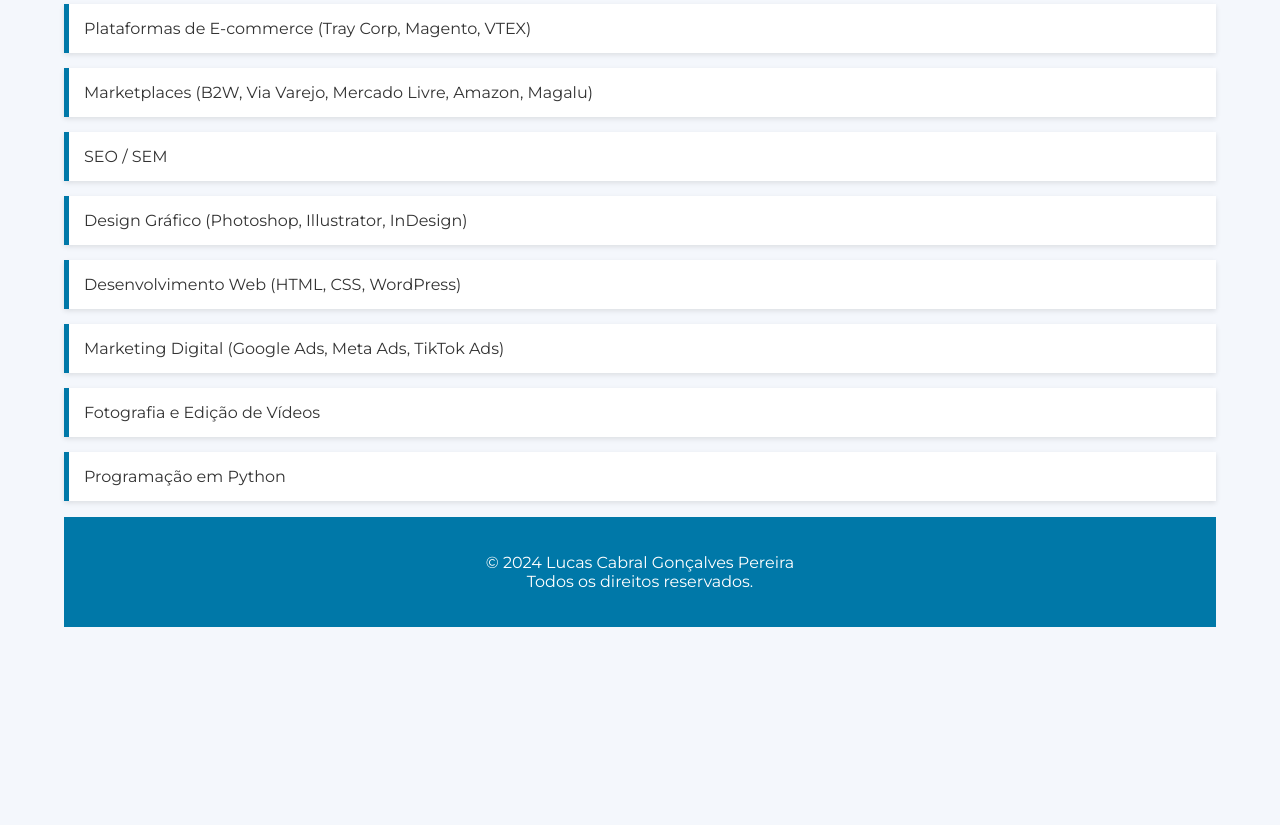
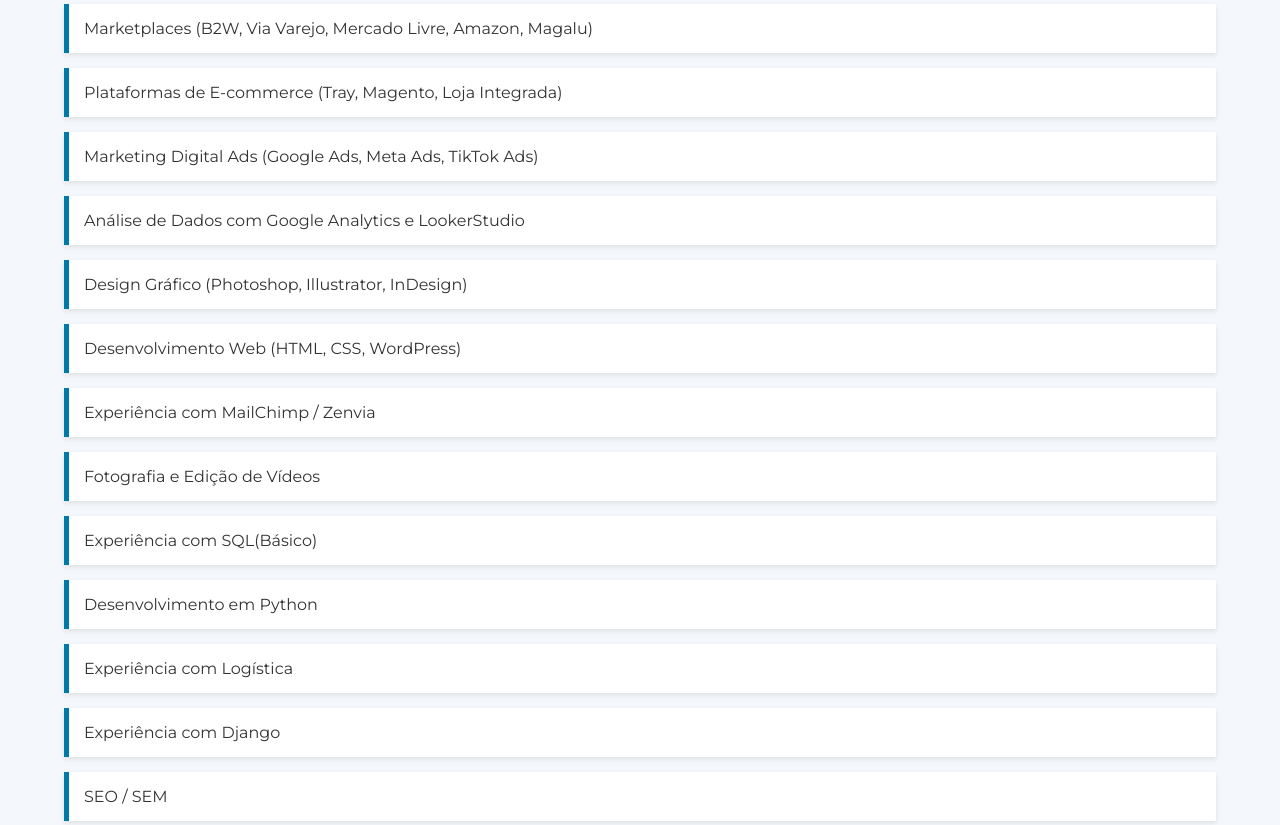
Before and after one commit to thecabrall/cabrall.github.io, a plain HTML site: page index.html in a window 1280 px wide. Shown: the part 1820-2645 px from the top of the page. Before the commit the page ends 2477 px from the top, so only its background shows below. Drawn offline with Linux system fonts and the light colour scheme.

Commit message:
Update index.html

```diff
--- a/index.html
+++ b/index.html
@@ -328,14 +328,19 @@
         <section class="skills">
             <h2 class="section-title">Principais Competências</h2>
             <ul>
-                <li>Plataformas de E-commerce (Tray Corp, Magento, VTEX)</li>
                 <li>Marketplaces (B2W, Via Varejo, Mercado Livre, Amazon, Magalu)</li>
-                <li>SEO / SEM</li>
+                <li>Plataformas de E-commerce (Tray, Magento, Loja Integrada)</li>
+                <li>Marketing Digital Ads (Google Ads, Meta Ads, TikTok Ads)</li>
+                <li>Análise de Dados com Google Analytics e LookerStudio</li>
                 <li>Design Gráfico (Photoshop, Illustrator, InDesign)</li>
                 <li>Desenvolvimento Web (HTML, CSS, WordPress)</li>
-                <li>Marketing Digital (Google Ads, Meta Ads, TikTok Ads)</li>
+                <li>Experiência com MailChimp / Zenvia</li>
                 <li>Fotografia e Edição de Vídeos</li>
-                <li>Programação em Python</li>
+                <li>Experiência com SQL(Básico)</li>
+                <li>Desenvolvimento em Python</li>
+                <li>Experiência com Logística</li>
+                <li>Experiência com Django</li>
+                <li>SEO / SEM</li>
             </ul>
         </section>
         <!--
@@ -364,6 +369,10 @@
     </div>
 
  -->
+        <br>
+        <br>
+        <br>
+        <br>
     <footer>
         <p>&copy; 2024 Lucas Cabral Gonçalves Pereira <br> Todos os direitos reservados.<br></p>
     </footer>
```
